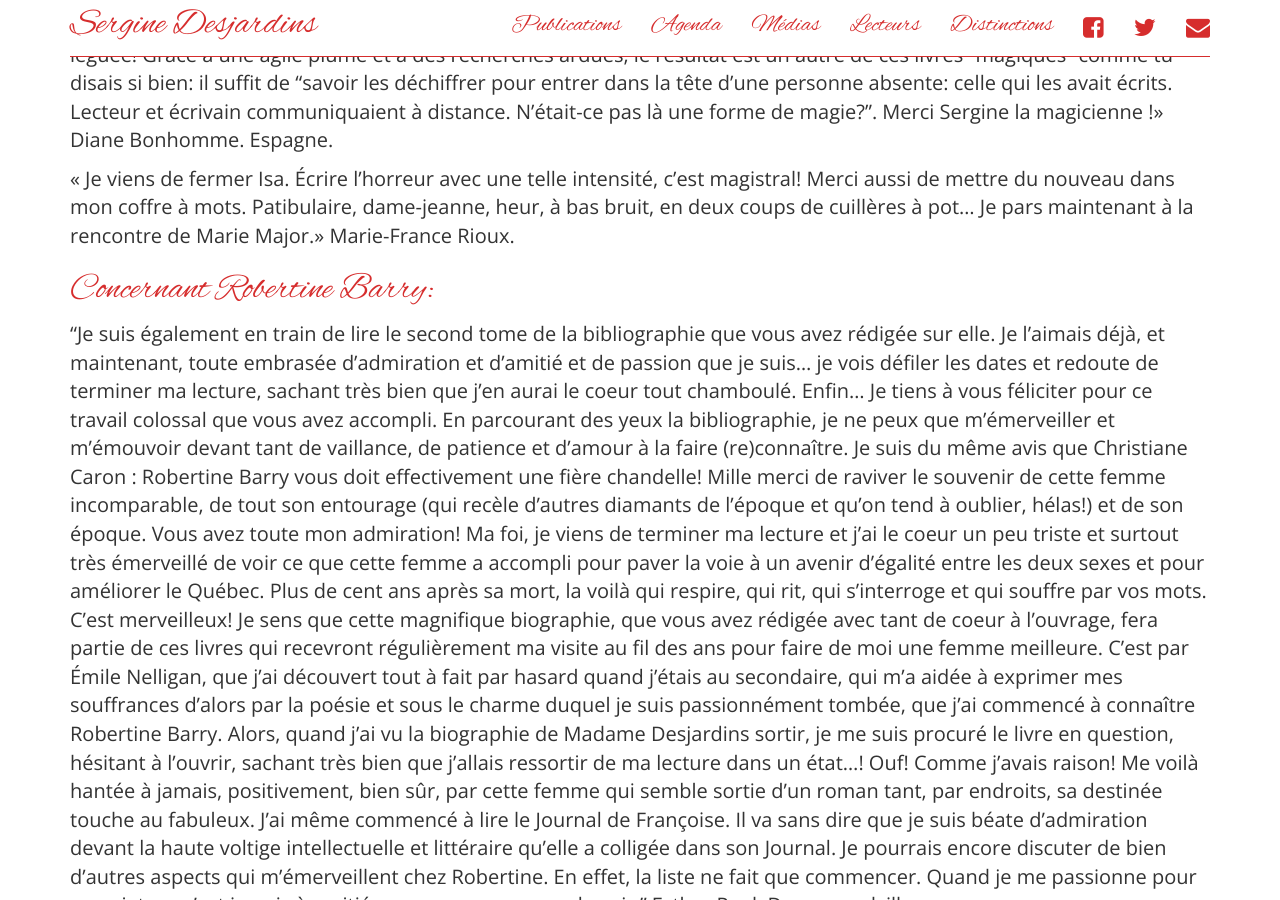
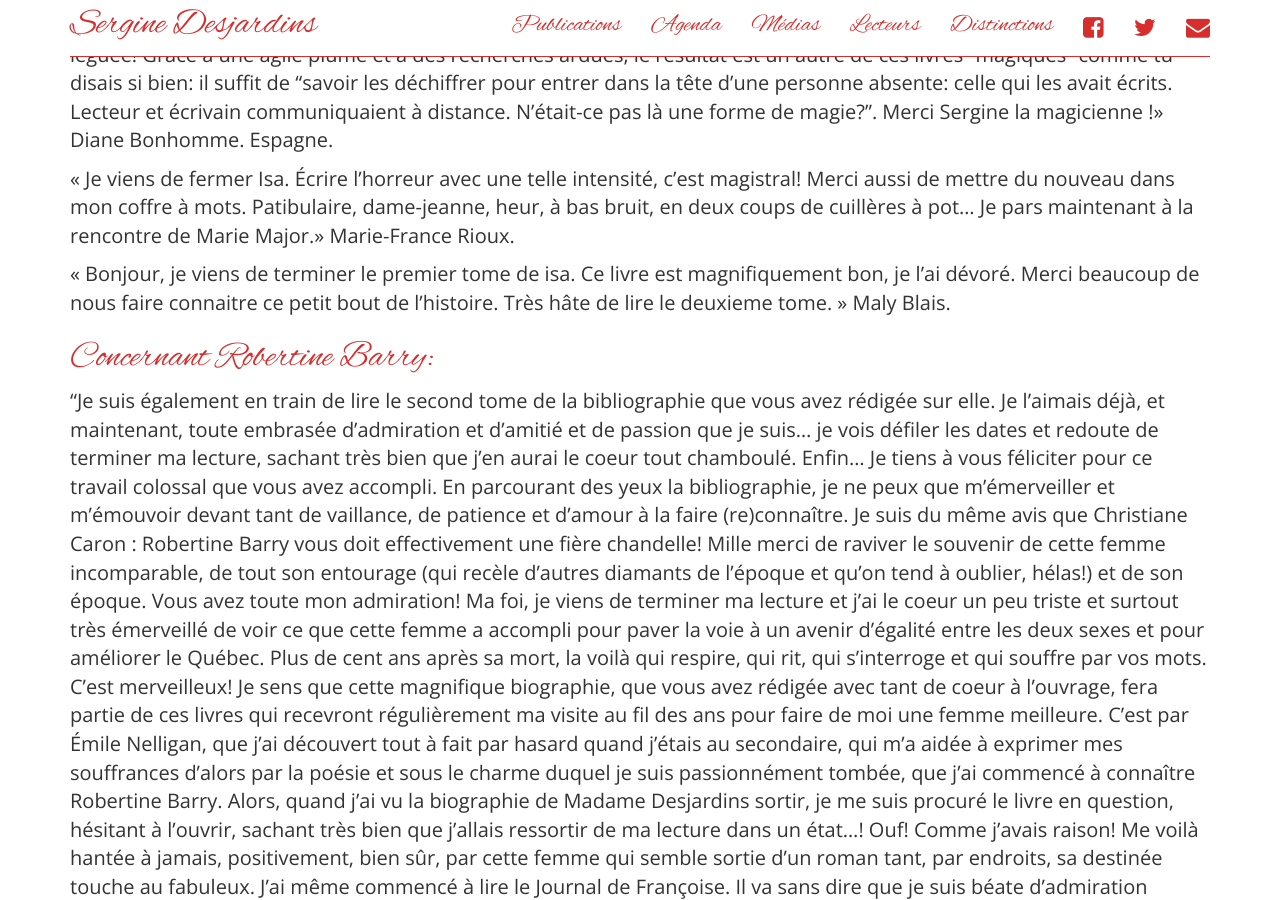
Before and after one commit to serginedesjardins/serginedesjardins.github.io, a Jekyll site: the page built from lecteurs.md, in a window 1280 px wide and 900 px high, scrolled down 25608 px. Built offline with Jekyll 4.4.1, drawn with Linux system fonts in a browser that asks for light colours; nearby versions of some CDN libraries.

Commit message:
Blais dans Isa

```diff
--- a/lecteurs.md
+++ b/lecteurs.md
@@ -393,6 +393,8 @@ tombée sur vous et vos livres. Je suis impatiente et j'ai vraiment hâte de lir
 « Je viens de fermer Isa. Écrire l'horreur avec une telle intensité, c'est magistral!
 Merci aussi de mettre du nouveau dans mon coffre à mots. Patibulaire, dame-jeanne, heur, à bas bruit, en deux coups de cuillères à pot...
 Je pars maintenant à la rencontre de Marie Major.» Marie-France Rioux.
+
+« Bonjour, je viens de terminer le premier tome de isa. Ce livre est magnifiquement bon, je l'ai dévoré. Merci beaucoup de nous faire connaitre ce petit bout de l'histoire. Très hâte de lire le deuxieme tome. » Maly Blais.
 
 
 # Concernant Robertine Barry:
```
